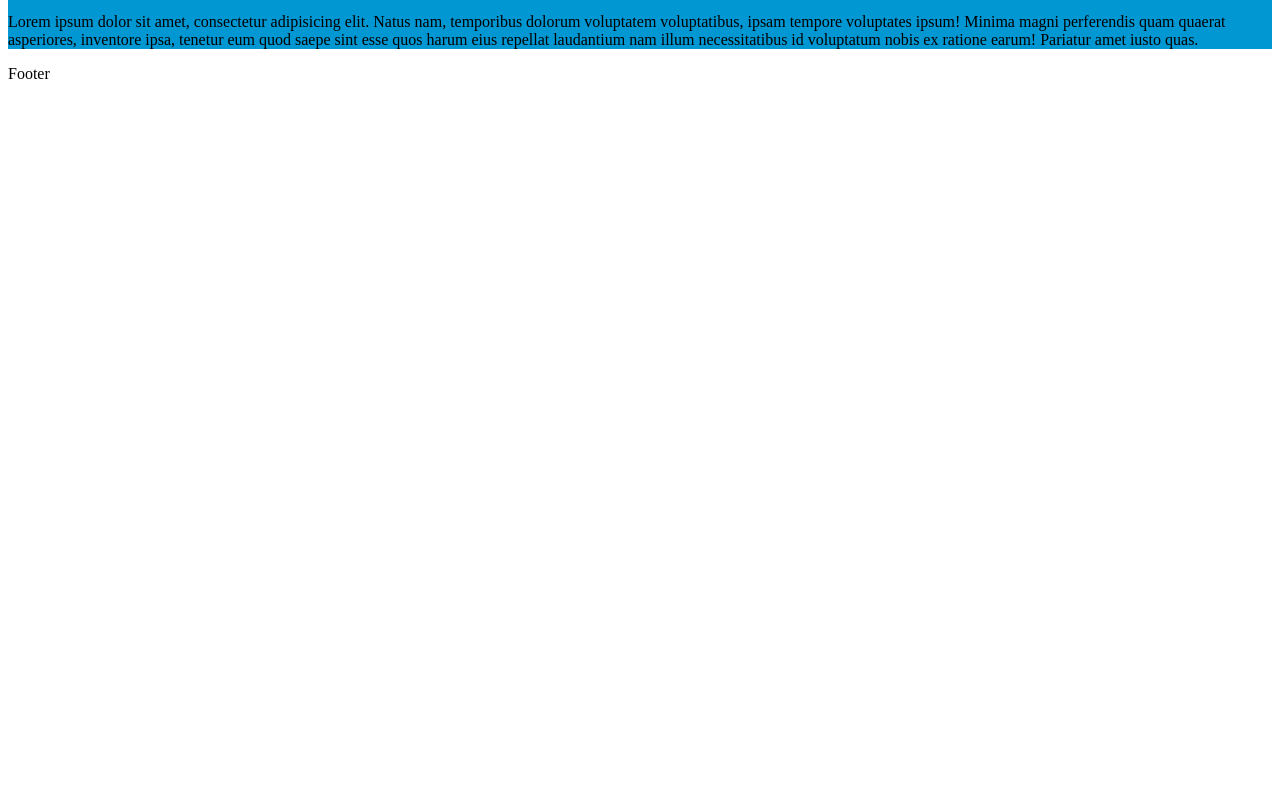
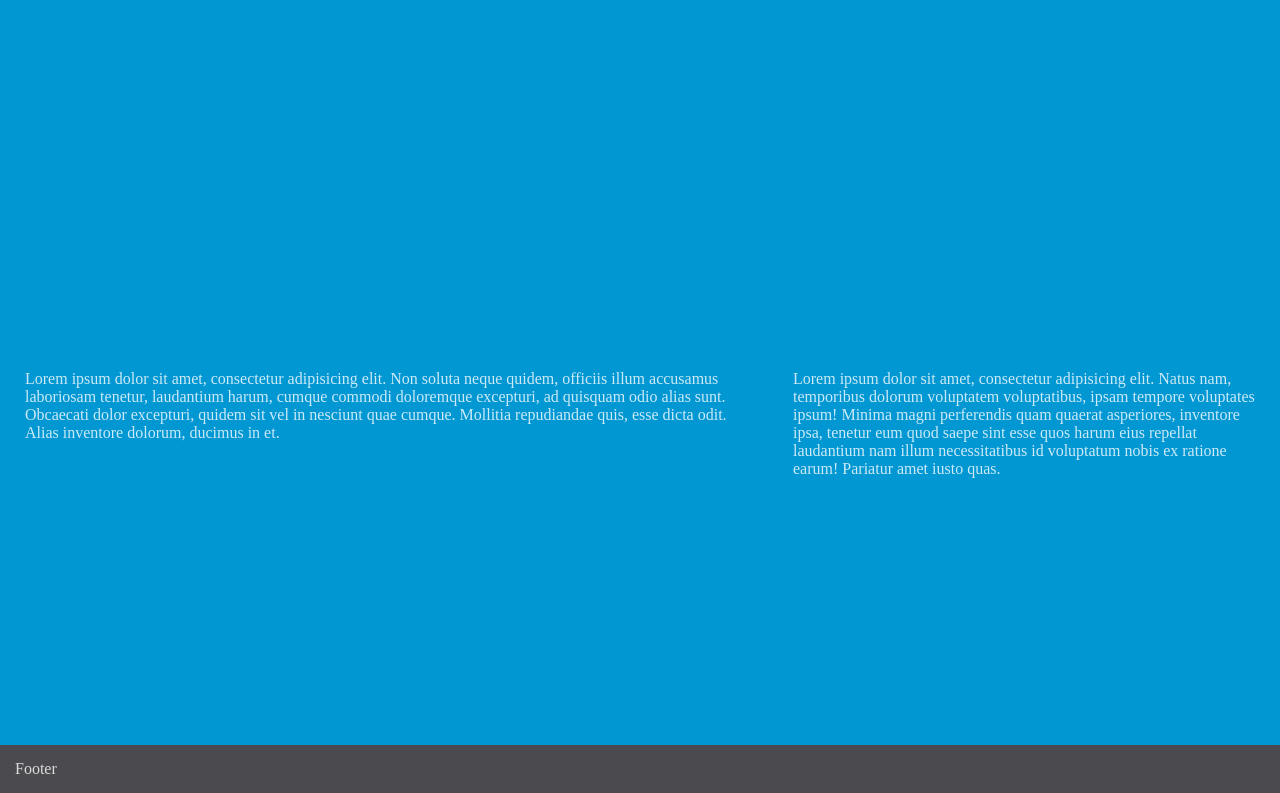
Before and after one commit to OatsRx/mobile-first-mini-project, a plain HTML site: page index.html in a window 1280 px wide. Shown: the part 55-848 px from the top of the page. Before the commit the page ends 800 px from the top, so only its background shows below. Drawn offline with Linux system fonts and the light colour scheme.

Commit message:
finished project

```diff
--- a/css/main.css
+++ b/css/main.css
@@ -1,3 +1,8 @@
+body, html {
+    height: 100%;
+    margin: 0;
+    color: rgba(255, 255, 255, .8);
+}
 
 .header {
     position: fixed;
@@ -17,3 +22,34 @@
     height: 100%;
 
 }
+
+.vcenter {
+    position: relative;
+    top: 50%;
+    transform: translateY(-50%);
+}
+
+.section-paragraph {
+    font-size: 1em;
+    margin: 25px;
+}
+
+.footer {
+    background-color: #4a4a4f;
+    padding: 15px;
+}
+
+
+@media (min-width: 768px) {
+        .column {
+        float: left;
+    }
+
+    .column-60 {
+        width: 60%;
+    }
+
+    .column-40 {
+        width: 40%;
+    }
+}
--- a/index.html
+++ b/index.html
@@ -14,16 +14,18 @@
         </header>
 
         <section class="section">
-            <article class="article column column-60">
-            <p class="section-paragraph">
-                Lorem ipsum dolor sit amet, consectetur adipisicing elit. Non soluta neque quidem, officiis illum accusamus laboriosam tenetur, laudantium harum, cumque commodi doloremque excepturi, ad quisquam odio alias sunt. Obcaecati dolor excepturi, quidem sit vel in nesciunt quae cumque. Mollitia repudiandae quis, esse dicta odit. Alias inventore dolorum, ducimus in et.
-            </p>
+            <div class="vcenter">
+                <article class="article column column-60">
+                  <p class="section-paragraph">
+                   Lorem ipsum dolor sit amet, consectetur adipisicing elit. Non soluta neque quidem, officiis illum accusamus laboriosam tenetur, laudantium harum, cumque commodi doloremque excepturi, ad quisquam odio alias sunt. Obcaecati dolor excepturi, quidem sit vel in nesciunt quae cumque. Mollitia repudiandae quis, esse dicta odit. Alias inventore dolorum, ducimus in et.
+                 </p>
             </article>
             <aside class="aside column column-40">
                 <p class="section-paragraph">
                     Lorem ipsum dolor sit amet, consectetur adipisicing elit. Natus nam, temporibus dolorum voluptatem voluptatibus, ipsam tempore voluptates ipsum! Minima magni perferendis quam quaerat asperiores, inventore ipsa, tenetur eum quod saepe sint esse quos harum eius repellat laudantium nam illum necessitatibus id voluptatum nobis ex ratione earum! Pariatur amet iusto quas.
                 </p>
             </aside>
+            </div>
         </section>
 
         <footer class="footer">
```
